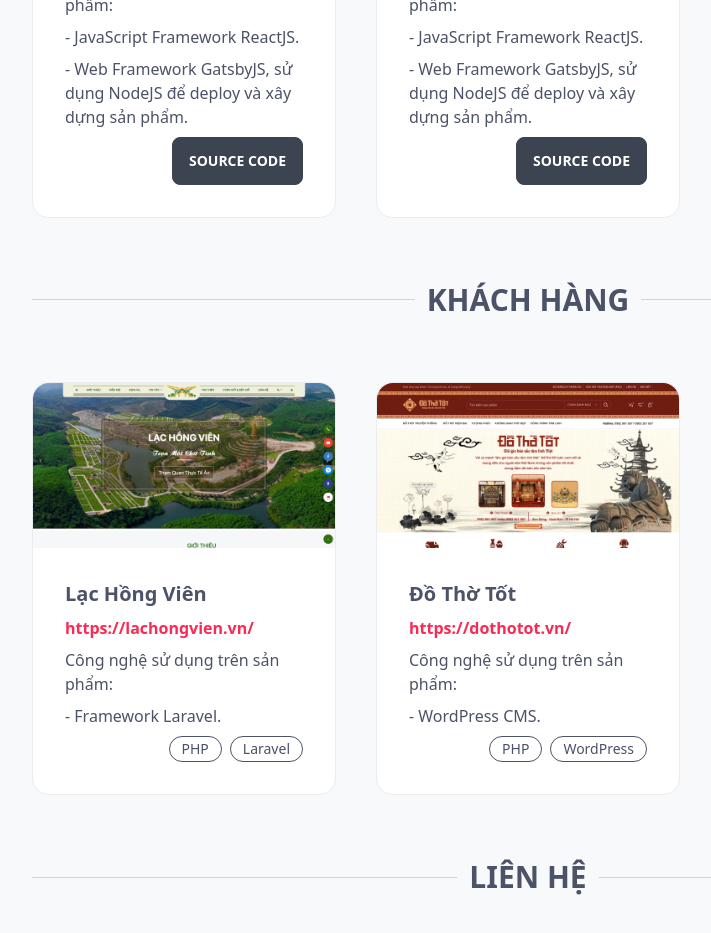
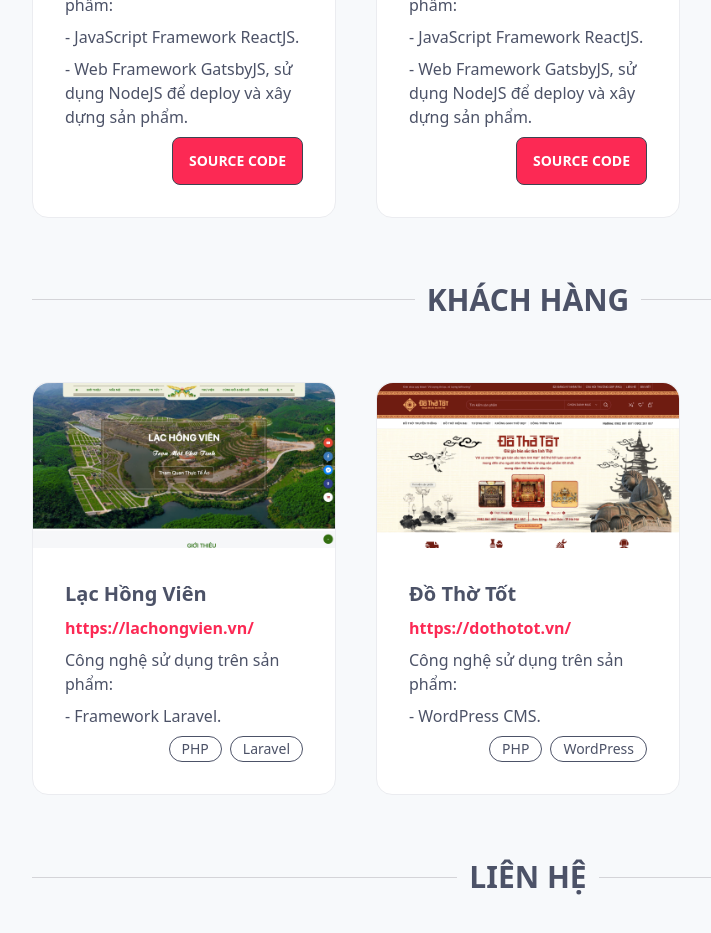
Before and after one commit to tuanductran/cv, a Vue app: page / in a window 1280 px wide. Shown: the part 1700-2633 px from the top of the page, without its empty margins (112-823 px from the left). Built offline with nearby package versions, Linux system fonts and the light colour scheme.

Commit message:
Update index.vue

```diff
--- a/src/views/Projects/ProjectDetails/index.vue
+++ b/src/views/Projects/ProjectDetails/index.vue
@@ -18,7 +18,7 @@
           {{ description }}
     </p>
     <div class="card-actions justify-end">
-      <a class="btn" :href="`${ project.sourceCodeUrl }`" target="_blank" onClick="ga('event', 'SourceCodeUrl', 'view', 'source_code_url');">
+      <a class="btn bg-vnodesign !text-white" :href="`${ project.sourceCodeUrl }`" target="_blank" onClick="ga('event', 'SourceCodeUrl', 'view', 'source_code_url');">
           Source code
       </a>
     </div>
```
